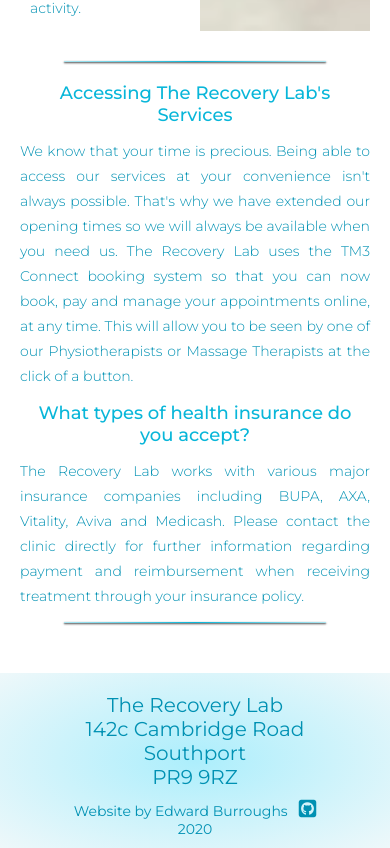
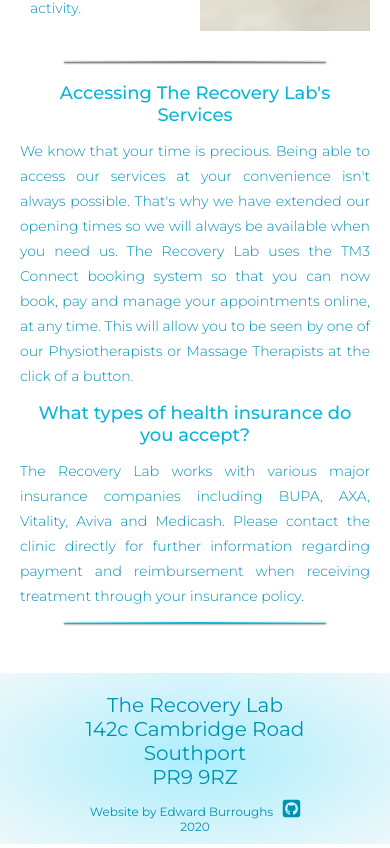
Before and after one commit to EdBurroughs/recovery_lab, a website: page info.html in a window 390 px wide. Shown: the part 3902-4750 px from the top of the page. Drawn offline with Linux system fonts and the light colour scheme.

Commit message:
more media queries

```diff
--- a/sass/components/_infocard.scss
+++ b/sass/components/_infocard.scss
@@ -6,7 +6,7 @@
     filter: drop-shadow(0px 0px 5px rgba($tintL, $alpha: 0.5));
     border-bottom: 1px solid $hilightL;
     border-radius: 4px;
-    margin:2rem;
+    margin:1rem;
 
     & h3{
         color: $primary;
@@ -61,6 +61,7 @@
             &-2{
                 background-image: url('../images/massage.jpg');
                 background-position: center;
+                background-size: cover;
             }
             &-3{
                 background-image: url('../images/stairs.jpg');
@@ -70,6 +71,7 @@
             &-4{
                 background-image: url('../images/ergonome.jpg');
                 background-position: top;
+                background-size: cover;
 
             }
             &-5{
--- a/sass/layout/_contact.scss
+++ b/sass/layout/_contact.scss
@@ -3,6 +3,10 @@
     margin: 3rem 0 5rem 0;
     background-image: linear-gradient(to left,#fff, #edf8fa, #edf8fa, #fff);
 
+
+    @include media(medium){
+       margin: 1rem 0 3rem 0;
+    }
     &_map{
         position: relative;
         height: 85%;
@@ -11,11 +15,11 @@
     &_heading{
         text-align: center;
         padding: 1rem;
-        margin: 1rem;
     }
 
     &_hours{
         position: absolute;
+        z-index: 10;
         right: 5%;
         left: 70%;
         top: 10%;
@@ -24,22 +28,27 @@
         border-radius: 3px;
         background-color: #fff;
 
+        @include media(medium){
+            right: 3%;
+            top: 5%;
+            left: 65%;
+            bottom: 5%;
+        }
+        @include media(small){
+            top: 50%;
+            left: 10%;
+            right: 10%;
+            bottom: 0;
 
-        @include media(medium){
-            right: 5%;
-            top: 0%;
-            left: 65%;
-            bottom: 45%;
         }
 
-        @include media(small){
-          display: none;
-        }
 
         &_text{
             position: absolute;
             top:0;
             bottom: 0;
+            left: 0;
+            right: 0;
             color: $tintL;
             font-size: 1.6rem;
             padding: 2rem 1rem 0 1rem;
@@ -51,7 +60,15 @@
             @include media(medium){
                 font-size: 1.4rem;
                 line-height: 1.6rem;
-                margin: 5px;
+                //margin: 5px;
+            }
+
+            @include media(small){
+                font-size: 1.2rem;
+                line-height: 1.4rem;
+                //margin: 5px;
+                padding: 1rem 0;
+                margin: 3px;
             }
         }
         &_bg{
@@ -59,7 +76,7 @@
             top:0;
             left: 0;
             bottom: 0;
-            right:0 ;
+            right: 0 ;
 
           /*   background-image:
             url('../images/clocks.webp');
@@ -69,9 +86,6 @@
             filter: grayscale(1);
             opacity: 0.5; */
 
-            @include media(medium){
-                background-image: none;
-            }
         }
     }
 }
@@ -89,6 +103,10 @@
         right: 5%;
     }
 
+    @include media(small){
+        bottom: 45%;
+    }
+
 
 }
 #marker {
@@ -98,10 +116,8 @@
     height: 40px;
     border-radius: 50%;
     border: 1px solid $primary;
-    //box-shadow: -1px 1px 3px $tintD;
 }
 .popup{
-
     color: $tintL;
     text-align: center;
 }
--- a/sass/layout/_footer.scss
+++ b/sass/layout/_footer.scss
@@ -8,15 +8,10 @@
         text-align: center;
         font-size:2.2rem;
         padding: 2rem;
-    }
 
-    & hr{
-        margin: 0 auto 2rem auto;
-        width: 75%;
-        border: none;
-        height: 1px;
-        background-image: radial-gradient($primary, $grey);
-        box-shadow: 0 1px 2px black;
+        @include media(medium){
+          font-size: 1.8rem;
+         }
     }
 
     &_info{
@@ -24,5 +19,9 @@
         font-size: 1.4rem;
         text-align: center;
 
+        @include media(medium){
+            font-size: 1.2rem;
+           }
+
     }
 }
--- a/sass/layout/_header.scss
+++ b/sass/layout/_header.scss
@@ -11,7 +11,7 @@
         padding: 2rem;
 
         @include media(medium){
-            padding: 1.5rem;
+            padding: 1rem;
         }
     }
 
@@ -32,6 +32,13 @@
             @include media(medium){
                 font-size: 1.6rem;
                 padding: 1.6rem;
+                margin: 1rem 2rem 0 2rem;
+            }
+
+
+            @include media(small){
+                font-size: 1.4rem;
+                padding: 1.4rem;
                 margin: 1rem 2rem 0 2rem;
             }
 
--- a/sass/layout/_info.scss
+++ b/sass/layout/_info.scss
@@ -4,4 +4,9 @@
     flex-wrap: wrap;
     justify-content: space-around;
 
+
+    @include media(medium){
+        justify-content: space-evenly;
+    }
+
 }
```
Also changed, not shown: css/style.css.
